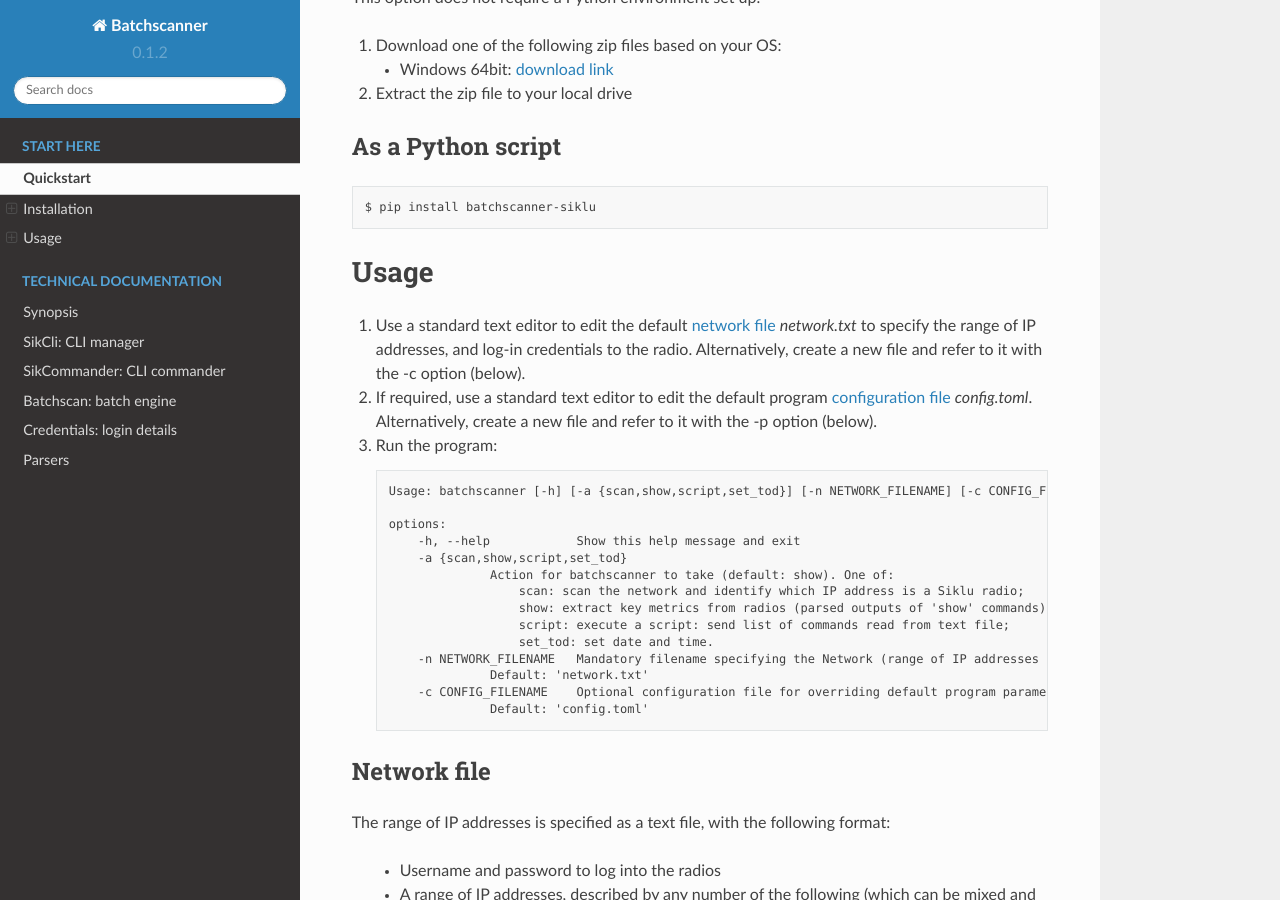
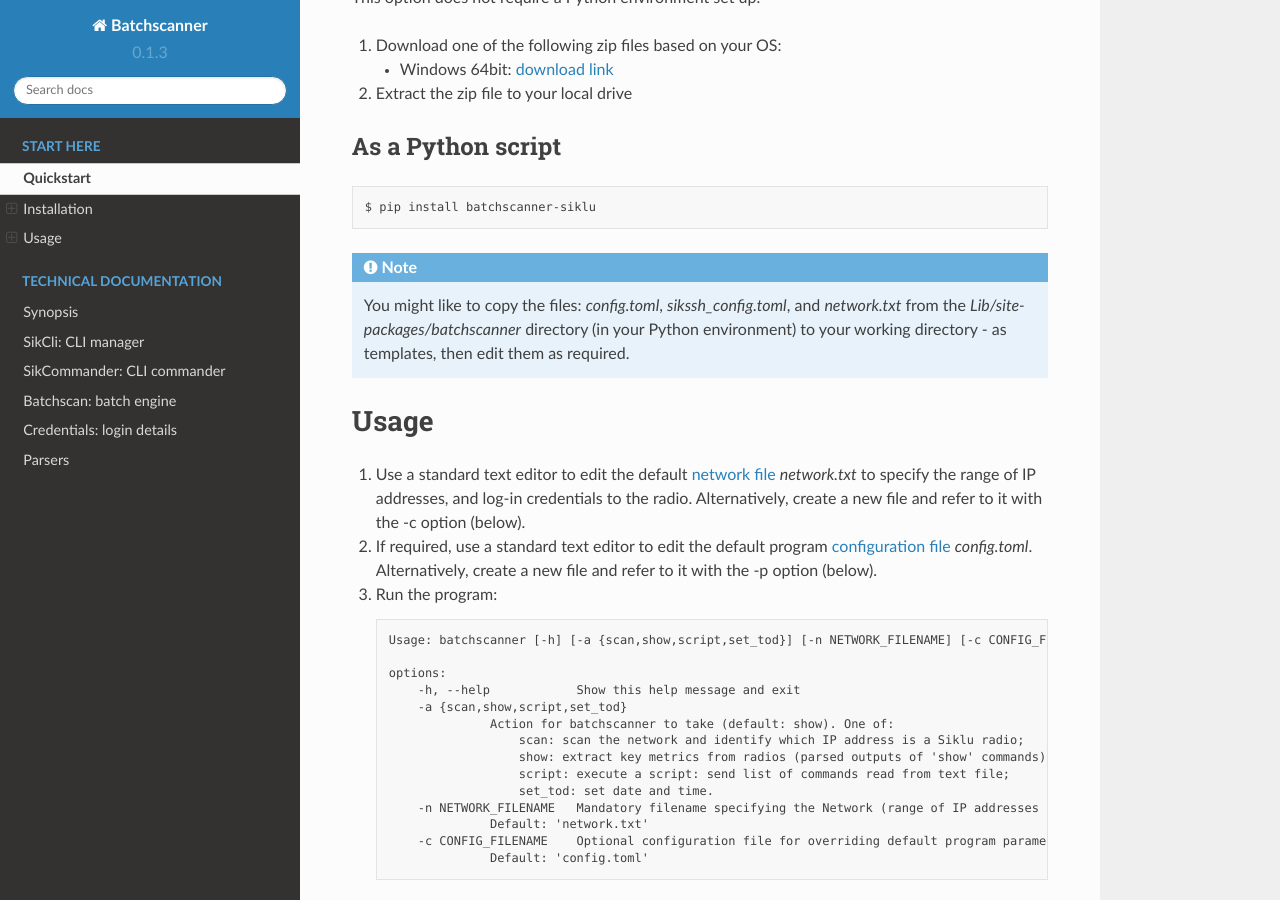
Before and after one commit to DanielEphraty/batchscanner, a Sphinx documentation site: the page built from docs/quick_start.rst, in a window 1280 px wide and 900 px high, scrolled down 891 px. Built offline with Sphinx 7.4.7 and the Read the Docs theme 2.0.0, drawn with Linux system fonts in a browser that asks for light colours.

Commit message:
Added note re toml files to installation instructions. Added link to documentation in program printout.

```diff
--- a/README.rst
+++ b/README.rst
@@ -41,7 +41,7 @@
 #. Download one of the following zip files based on your OS:
 
    - Windows 64bit:
-     `download link <https://github.com/DanielEphraty/batchscanner/releases/latest/download/batchscanner-x64-0.1.2.zip>`_
+     `download link <https://github.com/DanielEphraty/batchscanner/releases/latest/download/batchscanner-x64-0.1.3.zip>`_
 
 #. Extract the zip file to your local drive
 
@@ -52,6 +52,9 @@
 
    $ pip install batchscanner-siklu
 
+Note: you might like to copy the files: *config.toml*, *sikssh_config.toml*, and *network.txt*
+from the *Lib/site-packages/batchscanner* directory (in your Python environment) to
+your working directory - as templates, then edit them as required.
 
 Usage
 ======
--- a/docs/quick_start.rst
+++ b/docs/quick_start.rst
@@ -39,7 +39,7 @@
 #. Download one of the following zip files based on your OS:
 
    - Windows 64bit:
-     `download link <https://github.com/DanielEphraty/batchscanner/releases/latest/download/batchscanner-x64-0.1.2.zip>`_
+     `download link <https://github.com/DanielEphraty/batchscanner/releases/latest/download/batchscanner-x64-0.1.3.zip>`_
 
 #. Extract the zip file to your local drive
 
@@ -49,6 +49,11 @@
 .. code-block:: shell
 
    $ pip install batchscanner-siklu
+
+.. note::
+   You might like to copy the files: *config.toml*, *sikssh_config.toml*, and *network.txt*
+   from the *Lib/site-packages/batchscanner* directory (in your Python environment) to
+   your working directory - as templates, then edit them as required.
 
 Usage
 ======
--- a/pyproject.toml
+++ b/pyproject.toml
@@ -4,7 +4,7 @@
 
 [project]
 name = "bachscanner-siklu"
-version = "0.1.2"
+version = "0.1.3"
 description = "A script to batch-scan/query/configure multiple Siklu radios"
 readme = "README.rst"
 authors = [{ name = "Daniel Ephraty", email = "daniel@ephraty.com" }]
--- a/src/batchscanner/__init__.py
+++ b/src/batchscanner/__init__.py
@@ -18,4 +18,4 @@
 """
 
 __author__ = 'Daniel Ephraty'
-__version__ = '0.1.2'
+__version__ = '0.1.3'
```
Also changed, not shown: 1 other file.
